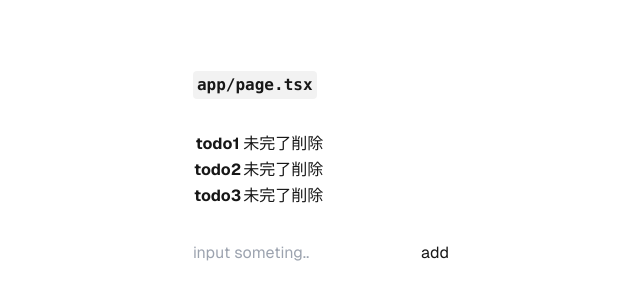
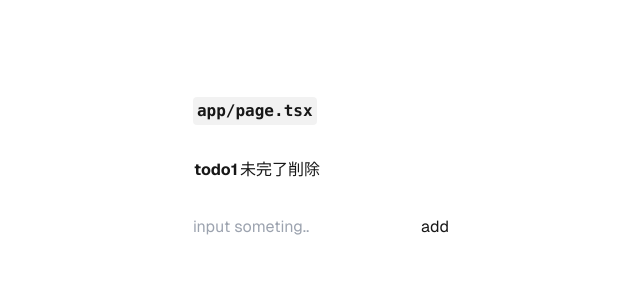
Before and after one commit to ka2yuki/todo-nextjs, a Next.js app: page / in a window 1280 px wide. Shown: the part 232-532 px from the top of the page, without its empty margins (319-959 px from the left). Built offline with nearby package versions, Linux system fonts and the light colour scheme.

Commit message:
:tada:Set recoil. checked operation.

```diff
--- /dev/null
+++ b/app/atoms/index.tsx
@@ -0,0 +1,11 @@
+'use client'
+
+import { atom } from "recoil";
+import { todos } from "../types";
+
+export const atomStateTodos = atom<todos[]>({
+    key: 'initialTodos',
+    default: [{
+        title: 'todo1', complete: false
+    }]
+});
--- a/app/components/TodoForm.tsx
+++ b/app/components/TodoForm.tsx
@@ -1,31 +1,16 @@
 'use client';
 
 import { useState } from "react";
-
-interface todos {
-    title: string,
-    complete: boolean
-};
+import { useRecoilState } from "recoil";
+import { atomStateTodos } from "../atoms";
 
 export default function InputForm() {
-    // states
-    let todos: todos[] = [
-        { title: 'todo1', complete: false }
-    ];
-
-    // component state by JavaScript.
-    // let inputValue: string;
-    // const setInputValue = (text: string) => {
-    //     inputValue = text;
-    // };
-
-    // component state by React.
+    const [todos, setTodos] = useRecoilState(atomStateTodos);
     const [inputValue, setInputValue] = useState("");
 
     const addTodo = (title: string) => {
         const newTodos = [...todos, { title, complete: false }];
-        todos = newTodos;
-        alert('Button type=Submit!🔥');
+        setTodos(newTodos);
     }
     const handleSubmit = (e: SubmitEvent): void => {
         e.preventDefault();
--- a/app/components/TodoList.tsx
+++ b/app/components/TodoList.tsx
@@ -1,27 +1,20 @@
 'use client';
 
-interface todos {
-    title: string,
-    complete: boolean
-};
+import { useRecoilState } from "recoil";
+import { atomStateTodos } from "../atoms";
 
 export default function List() {
-    // state
-    let todos: todos[] = [
-        { title: 'todo1', complete: false },
-        { title: 'todo2', complete: false },
-        { title: 'todo3', complete: false }
-    ];
-    // functions
+    const [todos, setTodos] = useRecoilState(atomStateTodos);
+
+    const removeTodo = (index: number) => {
+        const newTodos = [...todos];
+        newTodos.splice(index, 1);
+        setTodos(newTodos);
+    };
     const completeTodo = (index: number) => {
         const newTodos = [...todos];
         newTodos[index].complete = !newTodos[index].complete;
-        todos = newTodos;
-    };
-    const removeTodo = (index: number) => {
-        const newTodos = [...todos];
-        newTodos.splice(index, 1);
-        todos = newTodos;
+        setTodos(newTodos);
     };
 
     return (
--- a/app/page.tsx
+++ b/app/page.tsx
@@ -1,14 +1,19 @@
+"use client"
+
 import Image from "next/image";
 import List from "./components/TodoList";
 import InputForm from "./components/TodoForm";
+import { RecoilRoot } from "recoil";
 
 export default function Home() {
   return (
     <div className="grid grid-rows-[20px_1fr_20px] items-center justify-items-center min-h-screen p-8 pb-20 gap-16 sm:p-20 font-[family-name:var(--font-geist-sans)]">
       <main className="flex flex-col gap-8 row-start-2 items-center sm:items-start">
         <code className="bg-black/[.05] dark:bg-white/[.06] px-1 py-0.5 rounded font-semibold">app/page.tsx</code>
-        <List />
-        <InputForm />
+        <RecoilRoot>
+          <List />
+          <InputForm />
+        </RecoilRoot>
       </main>
     </div>
   );
--- /dev/null
+++ b/app/types/index.tsx
@@ -0,0 +1,4 @@
+export interface todos {
+    title: string,
+    complete: boolean
+};
```
